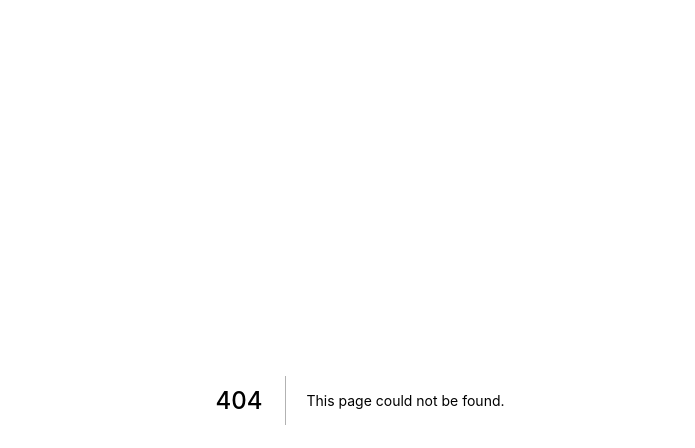
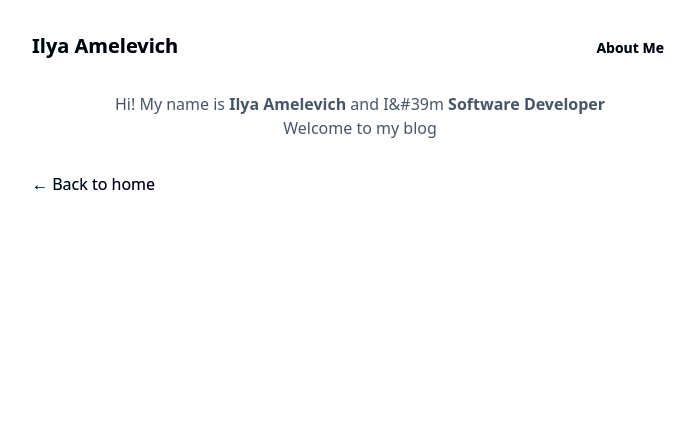
Before and after one commit to iamelevich/uol-web-development-final-project, a Next.js app: page /uol-web-development-final-project/about in a window 1280 px wide. Before the commit this address had no page. Shown: the top 448 px of the page, without its empty margins (280-975 px from the left). Built offline with nearby package versions, Linux system fonts and the light colour scheme.

Commit message:
Add basePath for gh-pages deployment
Signed-off-by: Ilya Amelevich <ilya.amelevich@gmail.com>

```diff
--- a/components/header.tsx
+++ b/components/header.tsx
@@ -4,7 +4,7 @@ export default function Header() {
   return (
     <header className="py-8">
       <div className="flex items-baseline justify-between mx-auto">
-        <Link href="./">
+        <Link href="/">
           <a className="text-xl font-bold gradient-link" title="Go to Homepage">
             Ilya Amelevich
           </a>
@@ -12,7 +12,7 @@ export default function Header() {
         <nav>
           <ul className="flex space-x-6 text-sm font-semibold">
             <li>
-              <Link href="./about">
+              <Link href="/about">
                 <a className="gradient-link">About Me</a>
               </Link>
             </li>
--- a/components/layout.tsx
+++ b/components/layout.tsx
@@ -28,7 +28,7 @@ export default function Layout({
       <main>{children}</main>
       {!home && (
         <div className="my-6">
-          <Link href="./">
+          <Link href="/">
             <a className="gradient-link">
               ← Back to home
             </a>
--- a/next.config.js
+++ b/next.config.js
@@ -2,7 +2,8 @@
  * @type {import('next').NextConfig}
  */
 const nextConfig = {
-  assetPrefix: './',
+  basePath: '/uol-web-development-final-project',
+  assetPrefix: '/uol-web-development-final-project',
   experimental: {
     images: {
       unoptimized: true,
--- a/pages/index.tsx
+++ b/pages/index.tsx
@@ -57,7 +57,7 @@ export default function Home({ allPostsData }: { allPostsData: PostList }) {
                 <h2
                   className={`transition-colors duration-200 ease-in-out ${HOVER_COLORS.getColor()} pb-2 text-3xl font-extrabold leading-tight md:text-4xl`}
                 >
-                  <Link href={`./posts/${id}`}>
+                  <Link href={`/posts/${id}`}>
                     <a>{title}</a>
                   </Link>
                 </h2>
@@ -83,7 +83,7 @@ export default function Home({ allPostsData }: { allPostsData: PostList }) {
                   dangerouslySetInnerHTML={{ __html: firstParagraph }}
                 />
                 <div className="text-center py-2">
-                  <Link href={`./posts/${id}`}>
+                  <Link href={`/posts/${id}`}>
                     <a className="gradient-link">
                       Read More
                     </a>
```
